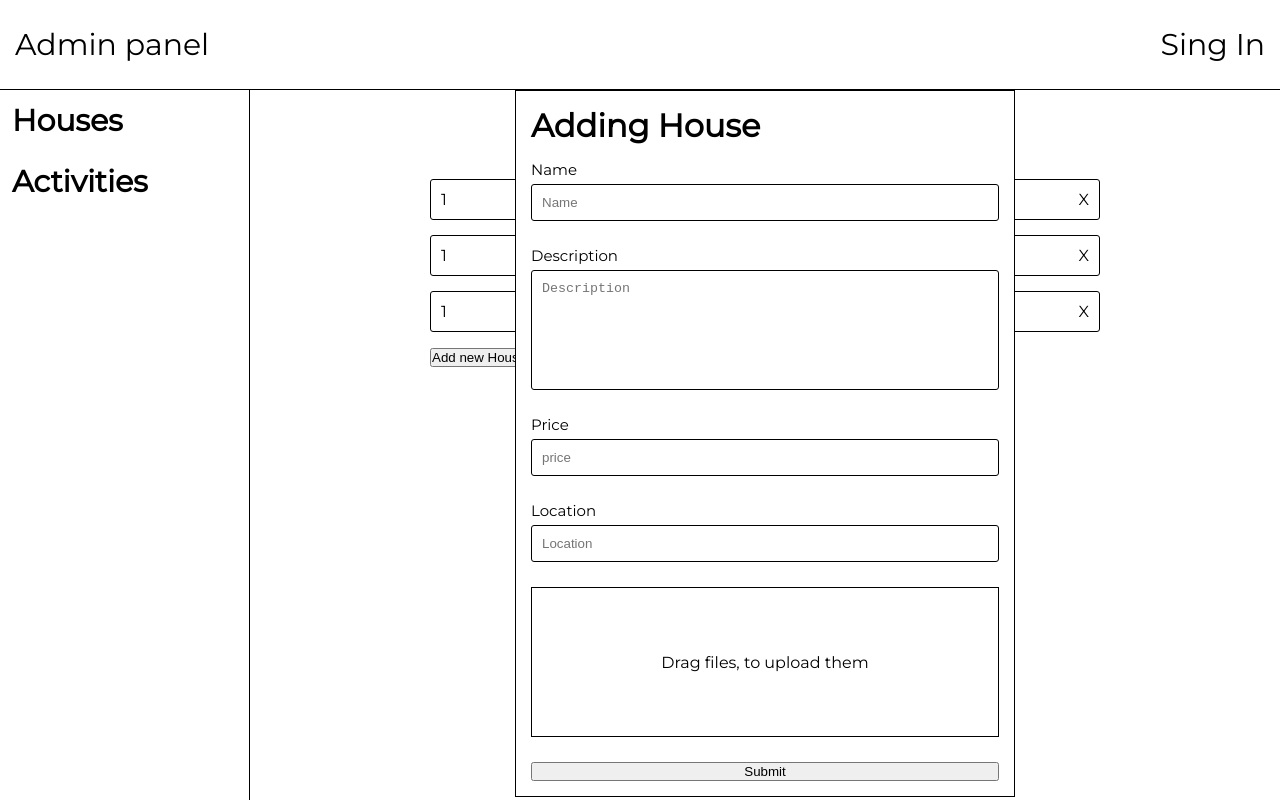
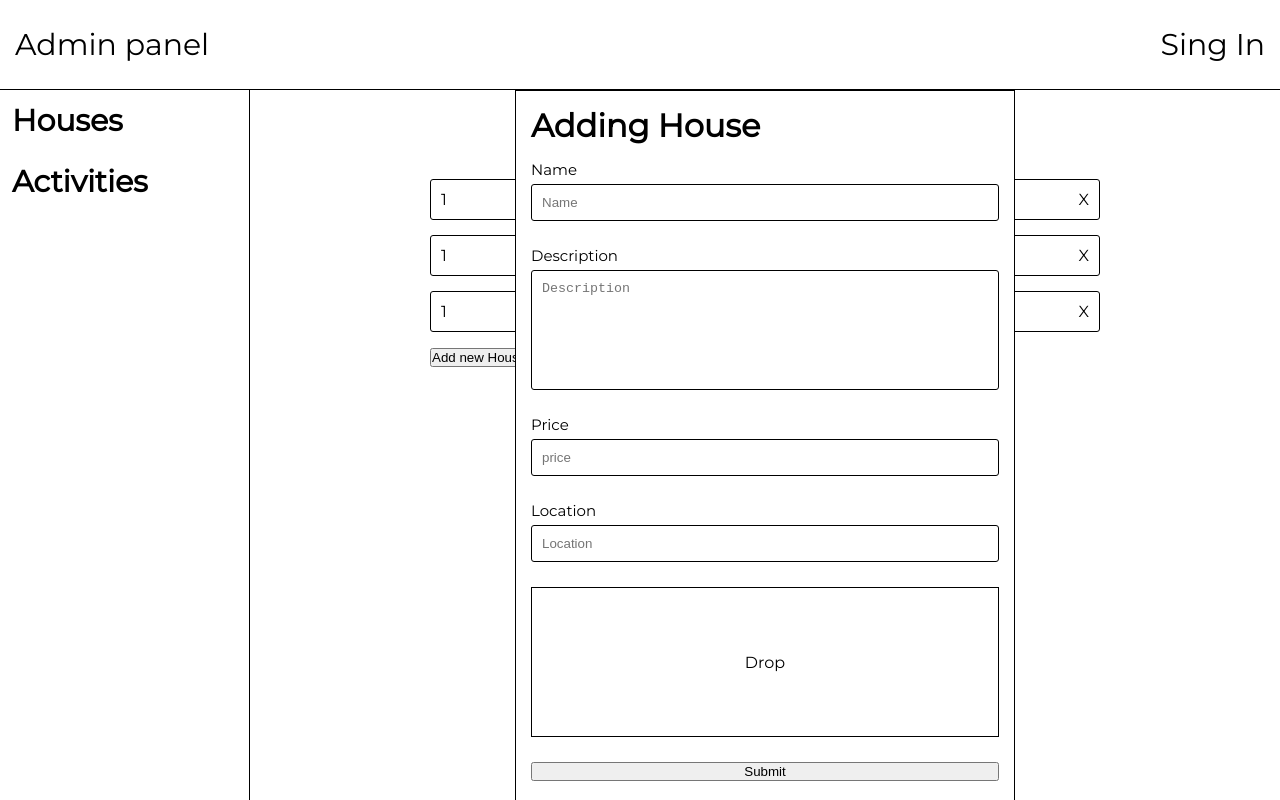
Before and after one commit to Markito97/tourism-aggregator, a React app in the folder client/: page /admin/houseslist in a window 1280 px wide. Built offline with nearby package versions, Linux system fonts and the light colour scheme; a web font is replaced by a local one.

Commit message:
микро фиксы + добавил домашнюю страницу в packege.json

```diff
--- a/client/package.json
+++ b/client/package.json
@@ -1,4 +1,5 @@
 {
+  "homepage": "https://markito97.github.io/tourism-aggregator/",
   "name": "tourism-aggregator",
   "version": "1.0.0",
   "description": "commercial project",
--- a/client/src/components/HouseForm/HouseForm.tsx
+++ b/client/src/components/HouseForm/HouseForm.tsx
@@ -1,6 +1,7 @@
-import React, { createRef, useState } from 'react'
+import React from 'react'
 import styles from './House.module.css'
 import { useForm } from 'react-hook-form'
+import { useFileDrop } from '../../hooks/useFileDrop'
 
 export const HouseForm = () => {
   const {
@@ -8,46 +9,19 @@ export const HouseForm = () => {
     handleSubmit,
     formState: { errors },
   } = useForm()
-  const [drag, setDrag] = useState<boolean>(false)
-  const [file, setFile] = useState()
-  const testRef = createRef()
-
-  const [imagesPreviews, setImagesPreviews] = useState([])
-
-  const dragStartHandler = (e: any) => {
-    e.preventDefault()
-    setDrag(true)
-  }
-
-  const dragLeaveHandler = (e: any) => {
-    e.preventDefault()
-    setDrag(false)
-  }
-
-  const onDropHandler = (e: any) => {
-    e.preventDefault()
-    let files = [...e.dataTransfer.files]
-    files.map((file) => {
-      const reader = new FileReader()
-      reader.onload = (file) => {
-        setImagesPreviews([...imagesPreviews, file.target?.result])
-      }
-      reader.readAsDataURL(file)
-    })
-
-    // бек пока не принимает массив файлов надо
-  }
-
-  const handleSendData = () => {
-    const house = {}
-  }
+  const [
+    dragStartHandler,
+    dragLeaveHandler,
+    onDropHandler,
+    imagesPreviews,
+    files,
+  ] = useFileDrop()
 
   const onSubmit = (data: any) => {
-    console.log(file)
     console.log(JSON.stringify(data))
   }
 
-  console.log('rerender')
+  console.log(files)
 
   return (
     <div className={styles.houseFormFields}>
@@ -120,7 +94,6 @@ export const HouseForm = () => {
           )}
         </div>
         <div className={styles.dragContainer}>
-          {drag ? (
           <div
             className={styles.drag}
             onDragStart={(e) => dragStartHandler(e)}
@@ -128,31 +101,11 @@ export const HouseForm = () => {
             onDragLeave={(e) => dragLeaveHandler(e)}
             onDrop={(e) => onDropHandler(e)}
           >
-              <div className={styles.imageContainer}>
-                {imagesPreviews.map((image) => {
-                  return (
-                    <div className={styles.imageUnit}>
-                      <img src={image} />
+            Drop
           </div>
-                  )
-                })}
-              </div>
-              {imagesPreviews.length === 0 ? (
-                <p>Drop files, to upload them</p>
-              ) : null}
-            </div>
-          ) : (
-            <div
-              className={styles.drop}
-              onDragStart={(e) => dragStartHandler(e)}
-              onDragOver={(e) => dragStartHandler(e)}
-              onDragLeave={(e) => dragLeaveHandler(e)}
-            >
-              Drag files, to upload them
-            </div>
-          )}
         </div>
         <input type="submit" />
+        <input type="file" />
       </form>
 
       {/* <div ref={testRef}></div> */}
```
Lines whose indentation alone changed are shown as unchanged.
